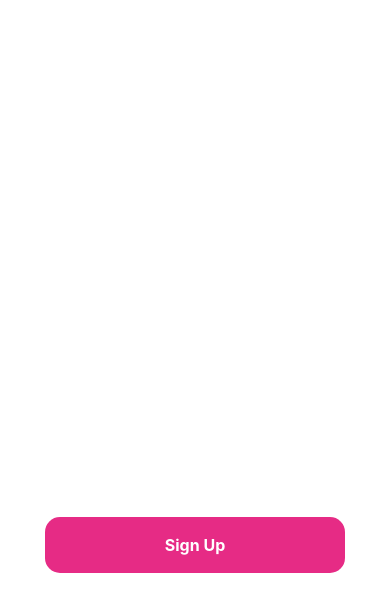
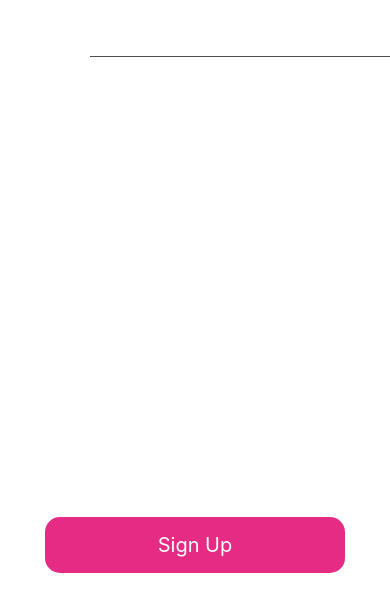
Before and after one commit to georgia-dawahare/project-meu, a React Native app: screen / in a window 390 px wide. Shown: the top 612 px of the page. Built offline with nearby package versions, Linux system fonts and the light colour scheme.

Commit message:
signup input ongoing

```diff
--- a/components/Button.js
+++ b/components/Button.js
@@ -28,8 +28,7 @@ const styles = StyleSheet.create({
   },
   buttonText: {
     color: 'white',
-    fontSize: 16,
-    fontWeight: 'bold',
+    fontSize: 20,
   },
 });
 
--- /dev/null
+++ b/components/Registration_Input.js
@@ -0,0 +1,39 @@
+import React from 'react';
+import { View, TextInput, StyleSheet } from 'react-native';
+
+const Registration_Input = ({ placeholder }) => {
+  return (
+    <View style={styles.container}>
+      <View style={styles.inputContainer}>
+        <TextInput style={styles.input} placeholder={ placeholder } />
+      </View>
+      <View style={styles.line} />
+    </View>
+  );
+};
+
+const styles = StyleSheet.create({
+  container: {
+    alignItems: 'center',
+    fontFamily: 'SFProDisplay-Regular',
+  },
+  inputContainer: {
+    width: 342,
+    height: 56,
+    backgroundColor: 'rgba(0, 0, 0, 0)',
+    justifyContent: 'center',
+    paddingHorizontal: 20,
+  },
+  input: {
+    fontSize: 16,
+    color: '#828282',
+  },
+  line: {
+    width: 300,
+    height: 1,
+    backgroundColor: '#4f4f4f',
+    alignSelf: 'flex-end',
+  },
+});
+
+export default Registration_Input;
--- a/screens/registration/SigninPage.js
+++ b/screens/registration/SigninPage.js
@@ -1,6 +1,7 @@
 import React, { useEffect } from 'react';
 import { LogBox, SafeAreaView } from 'react-native';
 import Button from '../../components/Button'
+import Registration_Input from '../../components/Registration_Input'
 
 // disable really annoying in app warnings
 LogBox.ignoreAllLogs();
@@ -11,6 +12,7 @@ const SigninPage = (props) => {
     <SafeAreaView>
       {/* <CustomButton onPress={handleButtonPress} title="Press Me" /> */}
       <Button title="Sign Up"/>
+      <Registration_Input/>
     </SafeAreaView>
   )
 
```
